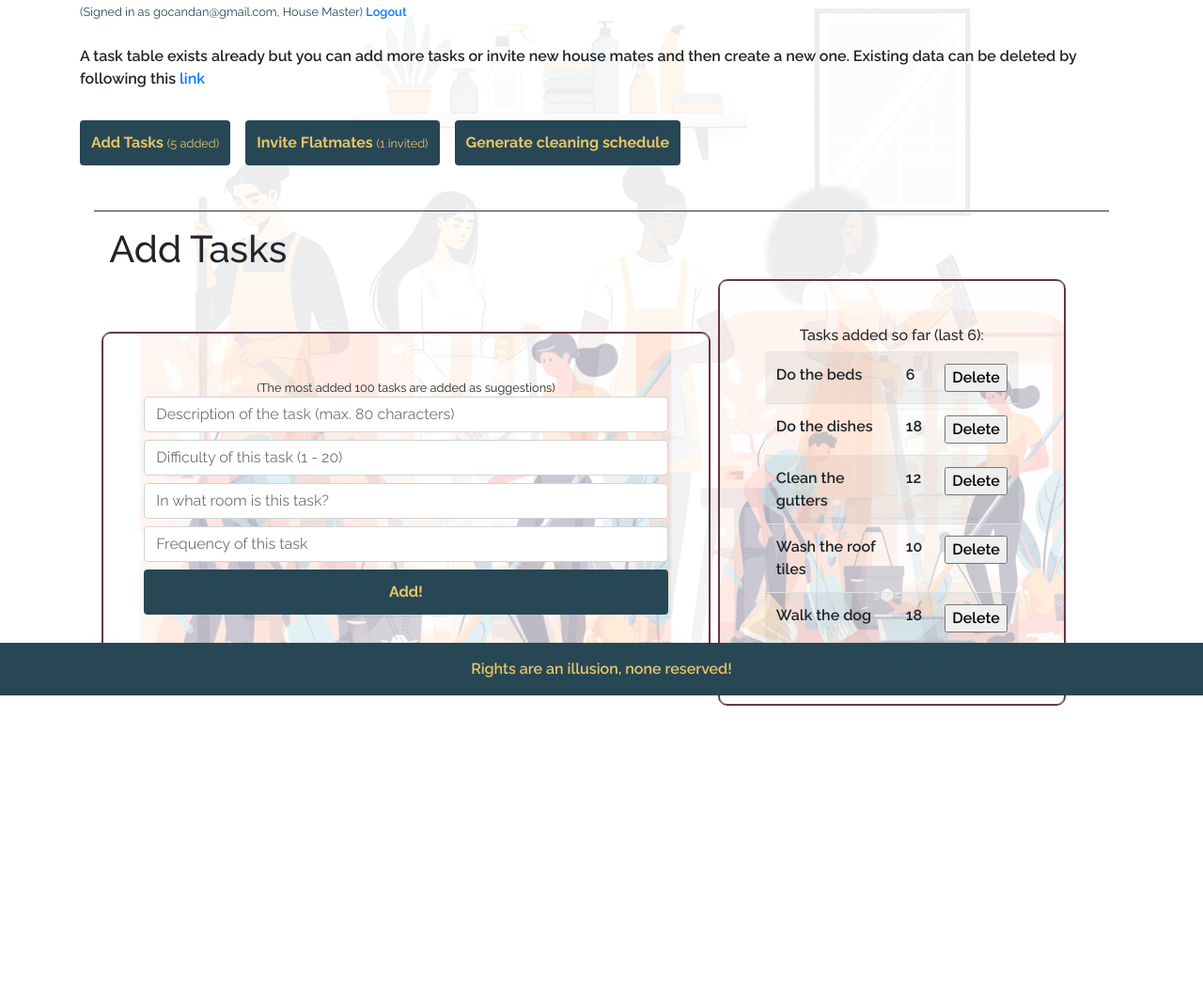
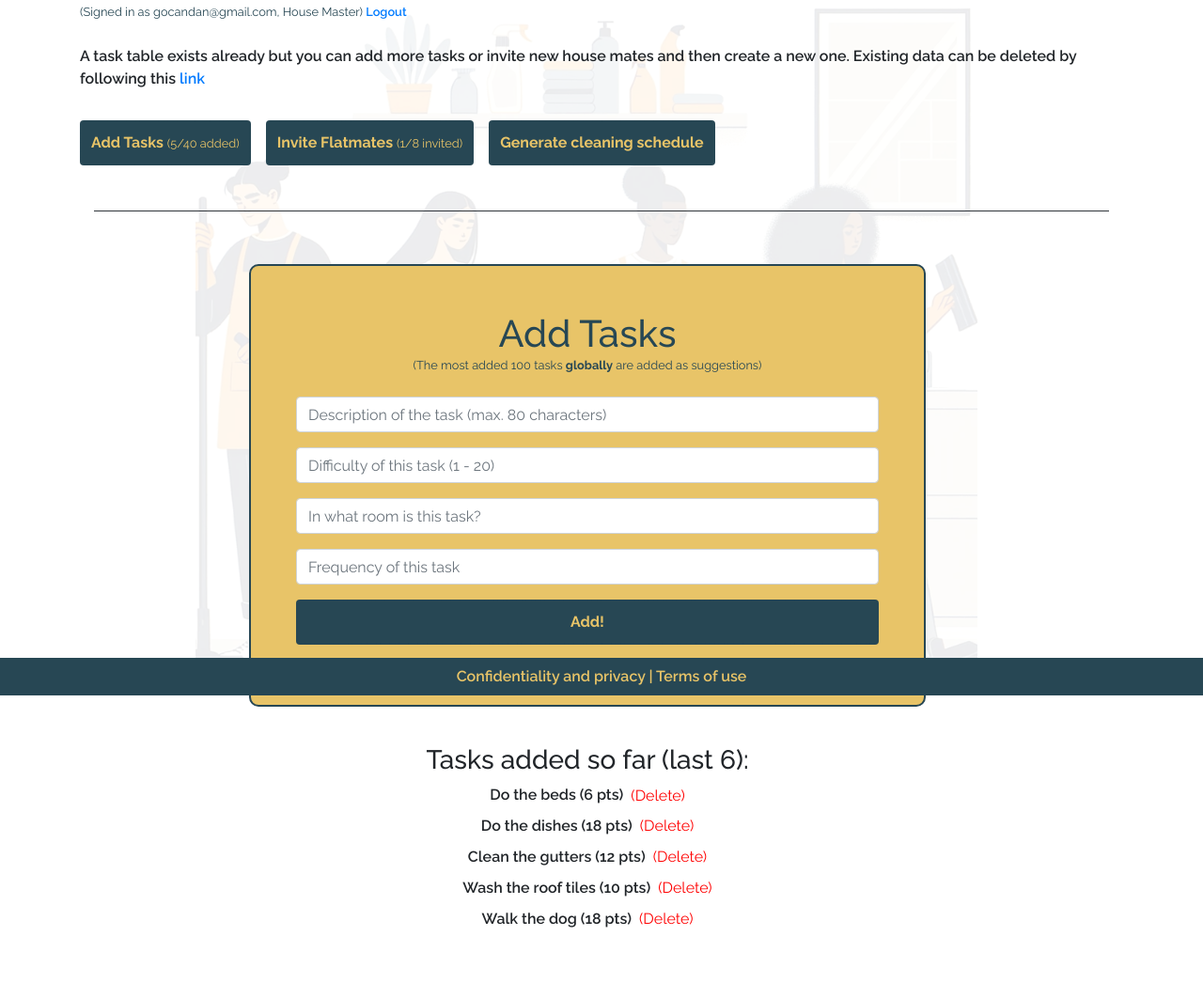
Before and after one commit to DanMGocan/cleandivide, a Flask app: page /add in a window 1280 px wide. Shown: the part 60-1106 px from the top of the page at 94% size. Before the commit the page ends 811 px from the top, so only its background shows below. Run offline with Flask 3, Linux system fonts and the light colour scheme; a user stored in the database is signed in; data comes from the database, SQL or seed files in the repository; both versions use the stored data as it was after the commit; some libraries are stand-ins or nearby versions.

Commit message:
Front end

```diff
--- a/static/css/add.css
+++ b/static/css/add.css
@@ -1,7 +1,7 @@
 .add-flatmate-section {
     position: relative;
     color: var(--charcoal);
-    background-color: var(--persian-green);
+    background-color: var(--saffron);
     border: 2px solid var(--charcoal);
     border-radius: 10px;
     z-index: 1;
@@ -9,24 +9,12 @@
 
 .add-tasks-section {
     position: relative;
-    border: 2px solid var(--eggplant);
+    color: var(--charcoal);
+    background-color: var(--saffron);
+    border: 2px solid var(--charcoal);
     border-radius: 10px;
     z-index: 1;
     }
-
-.add-tasks-section::before {
-    content: "";
-    position: absolute;
-    top: 0;
-    left: 0;
-    right: 0;
-    bottom: 0;
-    background-image: url('../media/img/add_tasks.png');
-    background-size: cover;
-    background-position: center;
-    opacity: 0.25; /* Adjust the opacity here */
-    z-index: -1;
-}
 
 /* Transition between add tasks and add flatmates */
 #main-container {
--- a/static/css/main.css
+++ b/static/css/main.css
@@ -259,6 +259,6 @@ body::after {
 }
 
 .footer a {
-  color: var(--charcoal) !important;
+  color: var(--saffron) !important;
   transition: color 0.3s ease-in-out;
 }
--- a/static/js/main.js
+++ b/static/js/main.js
@@ -68,3 +68,18 @@ function handleScroll() {
 
 // Initial call to set the gradient on page load
 handleScroll();
+
+// Making the flash message disappear after a while
+document.addEventListener('DOMContentLoaded', (event) => {
+    const flashMessages = document.querySelectorAll('.flash-message');
+    flashMessages.forEach(flashMessage => {
+        // Initiate a fade out by transitioning the opacity to 0
+        flashMessage.style.transition = 'opacity 1.5s ease-in-out';
+        flashMessage.style.opacity = '0';
+
+        // Once the transition is complete, remove the element from the DOM
+        flashMessage.addEventListener('transitionend', () => {
+            flashMessage.remove();
+        });
+    });
+});
--- a/templates/add.html
+++ b/templates/add.html
@@ -21,118 +21,89 @@
     {% else %}
     <div class="row my-3">
         <!-- Content to display if a task_table exists for the user -->
-        <p>You have not created a table yet. Please add the required data and click the "Generate cleaning schedule" button, once it becomes available</p>
+        <p>You have not created a table yet. Please add the required data and click the "Generate cleaning schedule"
+            button, once it becomes available</p>
     </div>
     {% endif %}
 
 
     <div class="row">
-    <a href="#" class="btn default-dashboard-button tooltip-button" id="btnAddTasks">Add Tasks <small>({{ template_data.tasks | length }} added)</small></a>
-    <a href="#" class="btn default-dashboard-button ml-3 tooltip-button" id="btnInviteFlatmates">Invite Flatmates <small>({{ template_data.flatmates | length }} invited)</small></a>
+        <a href="#" class="btn default-dashboard-button tooltip-button" id="btnAddTasks">Add Tasks
+            <small>({{ template_data.tasks | length }}/40 added)</small></a>
+        <a href="#" class="btn default-dashboard-button ml-3 tooltip-button" id="btnInviteFlatmates">Invite Flatmates
+            <small>({{ template_data.flatmates | length }}/8 invited)</small></a>
         {% if template_data.flatmates|length == 0 or template_data.tasks|length < 2 %}
-    <span data-bs-toggle="tooltip" data-bs-placement="top" title="Not enough flatmates or tasks added!" class=""><a href="" class="btn default-dashboard-button ml-3 tooltip-button disabled" >Cannot generate</a></span>
+        <span data-bs-toggle="tooltip" data-bs-placement="top" title="Not enough flatmates or tasks added!" class=""><a
+                href="" class="btn default-dashboard-button ml-3 tooltip-button disabled">Cannot generate</a></span>
         {% else %}
-    <a href="{{ url_for('generator_bp.generate') }}" class="btn default-dashboard-button ml-3 tooltip-button" data-tooltip="Let's go!">Generate cleaning schedule</a>
+        <a href="{{ url_for('generator_bp.generate') }}" class="btn default-dashboard-button ml-3 tooltip-button"
+            data-tooltip="Let's go!">Generate cleaning schedule</a>
         {% endif %}
     </div>
 
     <hr class="bg-dark mt-5">
 
-<div id="main-container">
+    <div class="mt-5" id="main-container">
 
         <!-- Adding flatmates into the DB -->
         <div class="row d-flex justify-content-center hidden" id="sectionFlatmates">
-
-        <div class="row d-flex align-items-center justify-content-center">
-
-            <div class="col-11 px-0 mx-0">
-                <h1 class="">Add Flatmates</h1>
-            </div>
-            <!-- Left Side - Form Section -->
-            <div class="col-12 col-lg-6 mt-2 p-5 add-flatmate-section">
-                <!-- Note row -->
-                <div class="row d-flex align-items-center justify-content-center">
-                    <small>(Remember, they don't have to be your friends, just to do the tasks!)</small>
-                </div>
-                <!-- Form row -->
-                <div class="row">
-                    <form action="{{ url_for('additems_bp.add_flatmate') }}" method="post" class="col-12" id="emailForm">
-                        <!-- Text Inputs -->
-                        <div class="form-row d-flex align-items-center justify-content-center">
-                            <input type="email" class="form-control col-10 mt-2" placeholder="Email of the flatmate" name="email" id="email" required>
+            <div class="col-12 col-lg-8 mt-2 p-5 add-flatmate-section">
+                <h1 class="text-center mb-0">Add Flatmates</h1>
+                <small class="d-block text-center">(Remember, they don't have to be your friends, just to do the
+                    tasks!)</small>
+                <!-- Form -->
+                <form action="{{ url_for('additems_bp.add_flatmate') }}" method="post" class="mx-auto mt-4"
+                    id="emailForm">
+                    <input type="email" class="form-control mb-3" placeholder="Email of the flatmate" name="email"
+                        id="email" required>
+                    <input type="submit" value="Send invitation" class="btn default-dashboard-button w-100" />
+                </form>
             </div>
 
-                        <!-- Buttons Row -->
-                        <div class="form-row d-flex align-items-center justify-content-center mt-2">
-                            <div class="col-10 px-0">
-                                <input type="submit" value="Send invitation" class="btn default-dashboard-button w-100 px-0" />
-                            </div>
-                        </div>
+            <!-- List of Flatmates -->
+            <div class="col-12 mt-4 text-center">
+                <h3>Flatmates added so far:</h3>
+                {% for flatmate in template_data.flatmates %}
+                <div class="d-flex justify-content-center align-items-center mb-2">
+                    <p class="mb-0 mr-2">{{ flatmate.email }}</p>
+                    <form class="delete-form d-inline" action="{{ url_for('helpers_bp.delete_entry') }}" method="post">
+                        <input type="hidden" name="table_name" value="flatmates">
+                        <input type="hidden" name="id" value="{{ flatmate.id }}">
+                        <input type="submit" value="(Delete)" class="btn btn-link p-0 border-0"
+                            style="color: red; text-decoration: none;">
                     </form>
                 </div>
-            </div>
-
-            <!-- Right Side - Table or Alert Section -->
-            <div class="col-12 col-lg-5 p-5 my-auto mx-2 add-flatmate-section">
-                {% if template_data.flatmates|length > 0 %}
-                    <h6 class="text-center">Flatmates added so far:</h6>
-                    <table class="table table-striped">
-                        <tbody>
-                            {% for flatmate in template_data.flatmates %}
-                                <tr>
-                                    <td>{{ flatmate.email }}</td>
-                                    <td>
-                                        <form class="delete-form" action="{{ url_for('helpers_bp.delete_entry') }}" method="post">
-                                            <input type="hidden" name="table_name" value="flatmates">
-                                            <input type="hidden" name="id" value="{{ flatmate.id }}">
-                                            <input type="submit" value="Delete">
-                                        </form>
-                                    </td>
-                                </tr>
                 {% endfor %}
-                        </tbody>
-                    </table>
-                {% else %}
-                    <div class="d-flex align-items-center justify-content-center my-auto w-100 h-100">
-                        <p class="text-center">You have not added any flatmates yet! Please note that probably, YOU CANNOT DO THIS ALONE!.</p>
-                    </div>
-                {% endif %}
-            </div>
             </div>
         </div>
 
         <!-- Adding tasks into the DB -->
         <div class="row d-flex justify-content-center" id="sectionTasks">
-
-        <div class="row d-flex align-items-center justify-content-center">
-            <div class="col-11 px-0 mx-0">
-                <h1>Add Tasks</h1>
-            </div>
-            <!-- Left Side - Form Section -->
-            <div class="col-12 col-lg-7 mt-2 p-5 add-tasks-section">
-                <!-- Note row -->
-                <div class="row d-flex align-items-center justify-content-center">
-                    <small>(The most added 100 tasks are added as suggestions)</small>
-                </div>
-                <!-- Form row -->
-                <div class="row">
-                    <form action="{{ url_for('additems_bp.add_task') }}" method="post" class="col-12">
-                        <!-- Text Input -->
-                        <div class="form-row d-flex align-items-center justify-content-center">
-                            <input list="popularTasks" type="text" name="description" maxlength="80" placeholder="Description of the task (max. 80 characters)" class="form-control" required>
+            <!-- Form Section -->
+            <div class="col-12 col-lg-8 mt-2 p-5 add-tasks-section">
+                <h1 class="text-center mb-0">Add Tasks</h1>
+                <small class="d-block text-center mb-4">(The most added 100 tasks <strong>globally</strong> are added as suggestions)</small>
+                <!-- Form -->
+                <form action="{{ url_for('additems_bp.add_task') }}" method="post" class="mx-auto" id="taskForm">
+                    <!-- Inputs -->
+                    <input list="popularTasks" type="text" name="description" maxlength="80"
+                        placeholder="Description of the task (max. 80 characters)" class="form-control mb-3" required>
                     <datalist id="popularTasks">
                         {% for task in template_data.popular_tasks %}
                         <option value="{{ task.description }}">
                             {% endfor %}
                     </datalist>
-                            <input type="number" name="points" min="1" max="20" placeholder="Difficulty of this task (1 - 20)" class="form-control mt-2" required />
-                            <input name="room" placeholder="In what room is this task?" class="form-control mt-2" list="roomList" required />
+                    <input type="number" name="points" min="1" max="20" placeholder="Difficulty of this task (1 - 20)"
+                        class="form-control mb-3" required />
+                    <input name="room" placeholder="In what room is this task?" class="form-control mb-3"
+                        list="roomList" required />
                     <datalist id="roomList">
                         {% for room in template_data.rooms %}
                         <option value="{{ room.name }}">
                             {% endfor %}
                     </datalist>
-                            <input class="form-control mt-2" list="frequencies" id="frequency" name="frequency" placeholder="Frequency of this task"/>
+                    <input class="form-control mb-3" list="frequencies" id="frequency" name="frequency"
+                        placeholder="Frequency of this task" />
                     <datalist id="frequencies">
                         <option value="Daily">
                         <option value="Twice weekly">
@@ -141,45 +112,30 @@
                         <option value="Monthly">
                         <option value="Yearly">
                     </datalist>
-                        </div>
                     <!-- Add Task Button -->
-                                <!-- Buttons Row -->
-                            <div class="form-row d-flex justify-content-end mt-2">
-                                <div class="col-12 px-0">
-                                    <input type="submit" value="Add!" class="btn default-dashboard-button w-100 px-0" />
-                                </div>
-                            </div>
+                    <input type="submit" value="Add!" class="btn default-dashboard-button w-100 mb-3" />
                 </form>
             </div>
-            </div>
 
-            <!-- Right Side - Table or Alert Section -->
-            <div class="col-12 col-lg-4 p-5 my-auto mx-2 add-tasks-section">
+            <!-- List of Tasks -->
+            <div class="col-12 mt-4 text-center pt-3 pb-5 mb-5">
+                <h3>Tasks added so far (last 6):</h3>
                 {% if template_data.tasks|length > 0 %}
-                    <h6 class="text-center">Tasks added so far (last 6):</h6>
-                    <table class="table table-striped">
-                        <tbody>
                 {% for task in template_data.tasks[:6] %}
-                                <tr>
-                                    <td>{{ task.description }}</td>
-                                    <td>{{ task.points }}</td>
-                                    <td>
-                                        <form action="{{ url_for('helpers_bp.delete_entry') }}" method="post">
+                <div class="d-flex justify-content-center align-items-center mb-2">
+                    <p class="mb-0 mr-2">{{ task.description }} ({{ task.points }} pts)</p>
+                    <form class="delete-form d-inline" action="{{ url_for('helpers_bp.delete_entry') }}" method="post">
                         <input type="hidden" name="table_name" value="tasks">
                         <input type="hidden" name="id" value="{{ task.id }}">
-                                            <input type="submit" value="Delete">
+                        <input type="submit" value="(Delete)" class="btn btn-link p-0 border-0"
+                            style="color: red; text-decoration: none;">
                     </form>
-                                    </td>
-                                </tr>
+                </div>
                 {% endfor %}
-                        </tbody>
-                    </table>
                 {% else %}
-                    <div class="d-flex align-items-center justify-content-center my-auto w-100 h-100">
-                        <p class="text-center">There are no tasks added yet. But that's no problem, mold and cockroaches never killed anyone (allegedly)!</p>
-                    </div>
+                <p>You have not added any tasks yet! But that's no problem, mold and cockroaches never killed anyone
+                    (allegedly)!</p>
                 {% endif %}
-            </div>
             </div>
         </div>
 
--- a/templates/base.html
+++ b/templates/base.html
@@ -63,9 +63,6 @@
                 <li class="nav-item">
                     <a class="nav-link text-white" href="/admin">Admin</a>
                 </li>
-                <li class="nav-item">
-                    <a class="nav-link text-white" href="/admin">Database</a>
-                </li>
                 {% endif %}
                 </ul>
             </div>
@@ -83,12 +80,12 @@
 
 
     <!-- Container for flash message -->
-    <div class="container mt-2">
+    <div class="container mt-2 flash-container">
         <div class="row">
             {% with messages = get_flashed_messages(with_categories=true) %}
             {% if messages %}
             {% for category, message in messages %}
-            <div class="container alert alert-{{ category }}">{{ message }}</div>
+            <div class="container flash-message alert alert-{{ category }}">{{ message }}</div>
             {% endfor %}
             {% endif %}
             {% endwith %}
@@ -101,10 +98,10 @@
     </main>
 
 
-    <div style="height: 80px"> </div>
-    <footer class="footer mt-4 py-3">
-        <p class="my-auto">Rights are an illusion, none reserved!</p>
-        <!-- ...other footer content... -->
+    <div style="height: 180px" class="py-5"> </div>
+    <footer class="footer mt-4 py-2">
+        <a href="#">Confidentiality and privacy |</a>
+        <a href="#">Terms of use</a>
     </footer>
 
 
--- a/views/dashboard.py
+++ b/views/dashboard.py
@@ -21,7 +21,6 @@ dashboard_bp = Blueprint('dashboard_bp', __name__)
 @dashboard_bp.route("/dashboard", methods=["GET", "POST"])
 @login_required
 def dashboard():
-
 
     conn = get_db_connection()
     cursor = conn.cursor()
@@ -83,6 +82,7 @@ def dashboard():
     conn.close()
 
     # Separate the tasks
+    today_date = datetime.now().strftime('%d/%m/%Y')
     total_tasks = [task for task in tasks_total]
     own_tasks_today = [task for task in tasks_today if task['task_owner'] == str(user_id)]
     own_tasks_tomorrow = [task for task in tasks_tomorrow if task['task_owner'] == str(user_id)]
@@ -95,7 +95,8 @@ def dashboard():
         flatmates_tasks_today=flatmates_tasks_today,
         own_tasks_tomorrow=own_tasks_tomorrow,
         power_costs=power_costs,
-        flatmates_points=flatmate_points_results
+        flatmates_points=flatmate_points_results,
+        today_date = today_date
 
     )
 
--- a/views/helpers.py
+++ b/views/helpers.py
@@ -62,7 +62,7 @@ def delete_entry():
         flash("Invalid table name", "danger")
         return redirect(url_for("main"))
 
-    user_id_to_delete = conn.execute("SELECT user_id FROM flatmates WHERE id=?", (id_to_delete,)).fetchone()
+    user_id_to_delete = conn.execute("SELECT email FROM flatmates WHERE id=?", (id_to_delete,)).fetchone()
     if user_id_to_delete and user_id_to_delete[0] == user_id:
         flash("You cannot delete yourself...", "danger")
         return redirect(url_for("main"))
```
Also changed, not shown: TODO.md (+2 -0 lines), static/css/dashboard.css (+40 -0 lines), static/css/housestatus.css (added, +13 -0 lines), templates/dashboard.html (+52 -49 lines), templates/housestatus.html (+20 -10 lines), database.db, 1 other file. Lines whose indentation alone changed are shown as unchanged.
